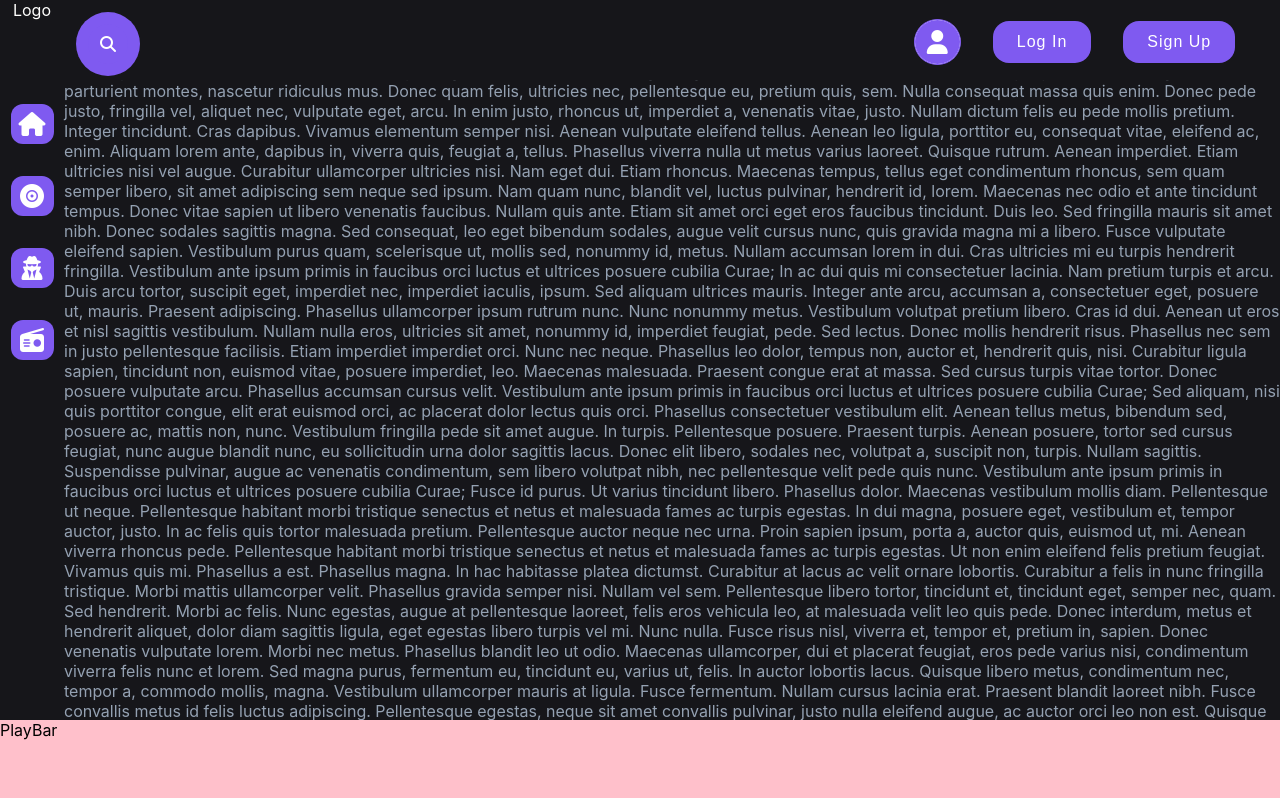
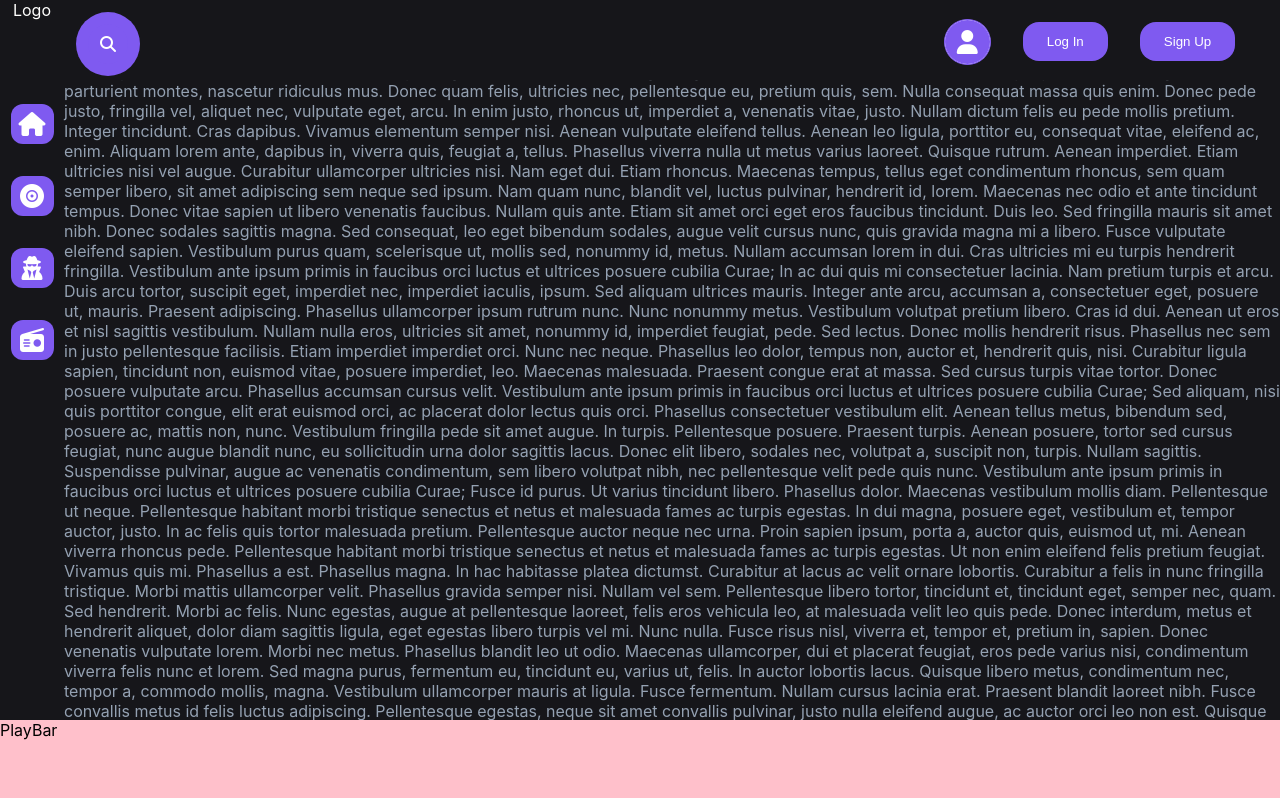
Before and after one commit to huycloud1999/CIJS83, a React (Create React App) app: page / in a window 1280 px wide. Shown: the top 798 px of the page. Built offline with nearby package versions, Linux system fonts and the light colour scheme.

Commit message:
fix user button hover

```diff
--- a/src/components/Header/UserBar/UserBar.module.css
+++ b/src/components/Header/UserBar/UserBar.module.css
@@ -35,7 +35,7 @@
 
 .interactBtn1,
 .interactBtn2 {
-    position: relative;
+    /* position: relative;
     display: inline-block;
     margin: 12px;
     padding: 12px 24px;
@@ -50,7 +50,18 @@
     transition: ease-out 0.5s;
     -webkit-transition: ease-out 0.5s;
     -moz-transition: ease-out 0.5s;
+    border-radius: 16px; */
+    cursor: pointer;
+    clear: both;
     border-radius: 16px;
+    padding: 12px 24px;
+    display: inline-block;
+    margin: 12px;
+    transition: all 0.8s, color 0.3s 0.3s;
+    cursor: pointer;
+    background: #7f5af0;
+    border: none;
+    color: #fff;
 }
 
 .interactBtn1 {
@@ -58,8 +69,8 @@
 }
 
 .interactBtn1:hover {
-    color: #222222;
-    box-shadow: inset 200px 50px 0 0 #ffffff;
+    color: #fff;
+    box-shadow: 0 80px 0 0 rgba(0, 0, 0, 0.25) inset, 0 -80px 0 0 rgba(0, 0, 0, 0.25) inset;
 }
 
 .interactBtn2 {
@@ -67,6 +78,6 @@
 }
 
 .interactBtn2:hover {
-    color: #222222;
-    box-shadow: inset -200px -50px 0 0 #ffffff;
+    color: #fff;
+    box-shadow: 0 80px 0 0 rgba(0, 0, 0, 0.25) inset, 0 -80px 0 0 rgba(0, 0, 0, 0.25) inset;
 }
```
